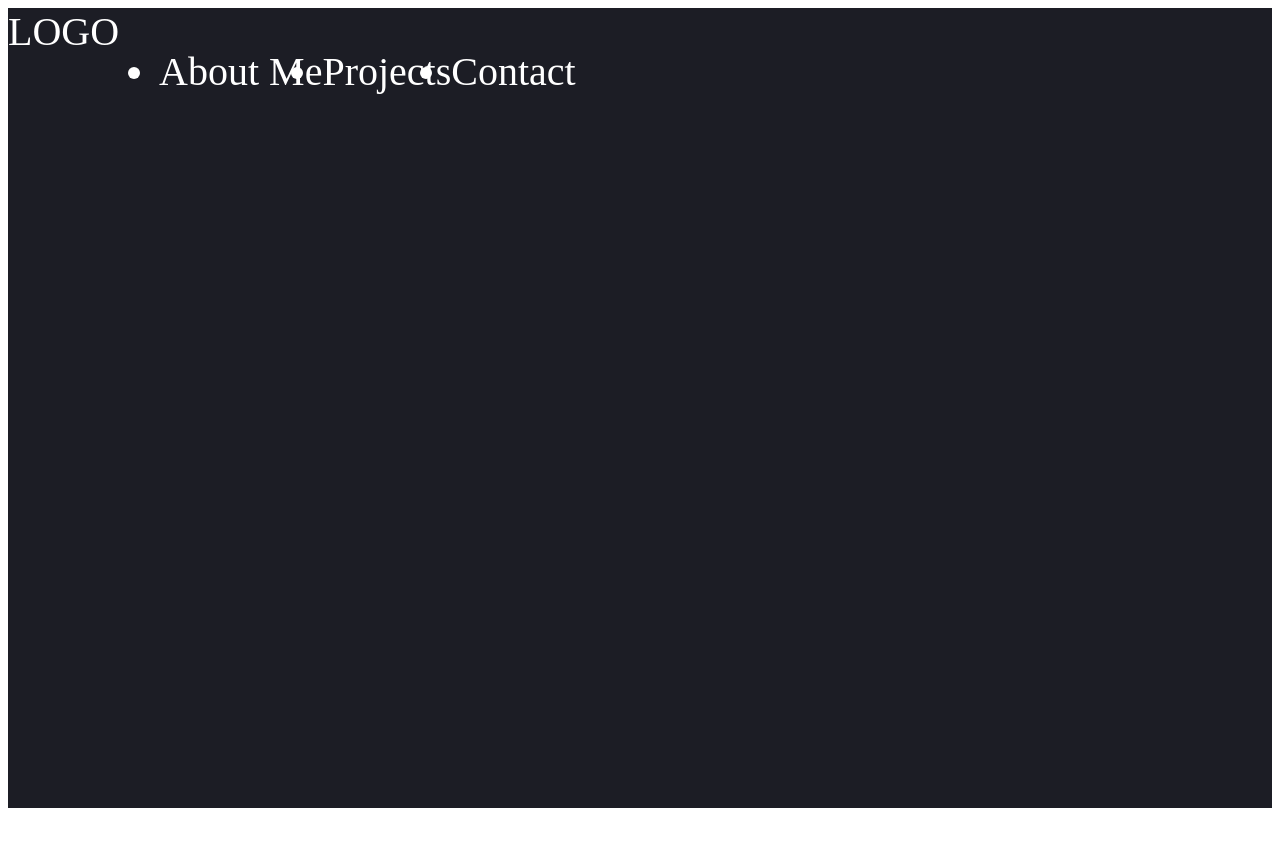
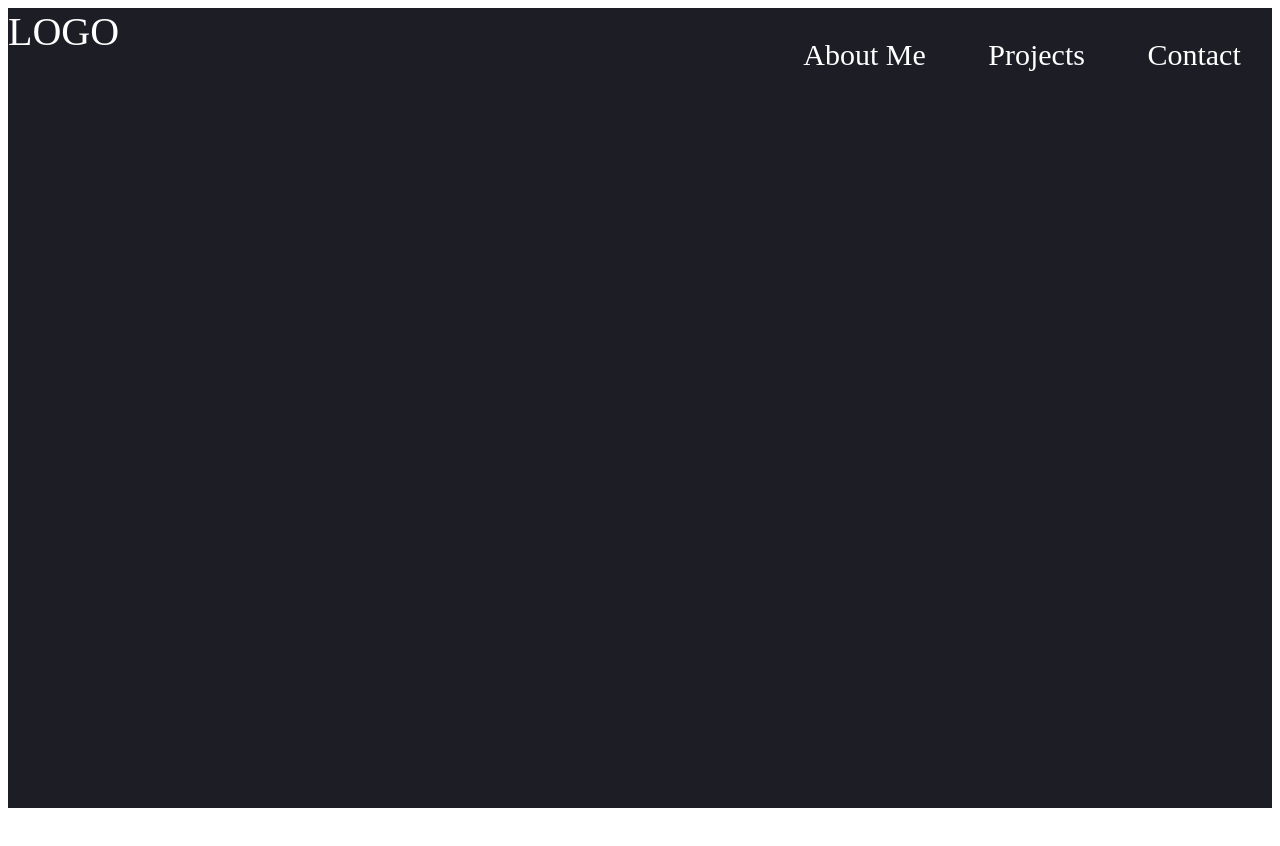
Before and after one commit to jainlokesh318/Portfolio-Practice, a plain HTML site: page index.html in a window 1280 px wide. Shown: the top 846 px of the page. Drawn offline with Linux system fonts and the light colour scheme.

Commit message:
show 2 stage

```diff
--- a/styles.css
+++ b/styles.css
@@ -18,8 +18,17 @@ footer{
 
 nav{
     display: flex;
+    justify-content: space-between;
 }
 
 ul{
     display: flex;
+    list-style-type: none;
+    width: 500px;
+    justify-content: space-around;
+    font-size: 30px;
 }
+
+li{
+    text-decoration: none;
+}
```
